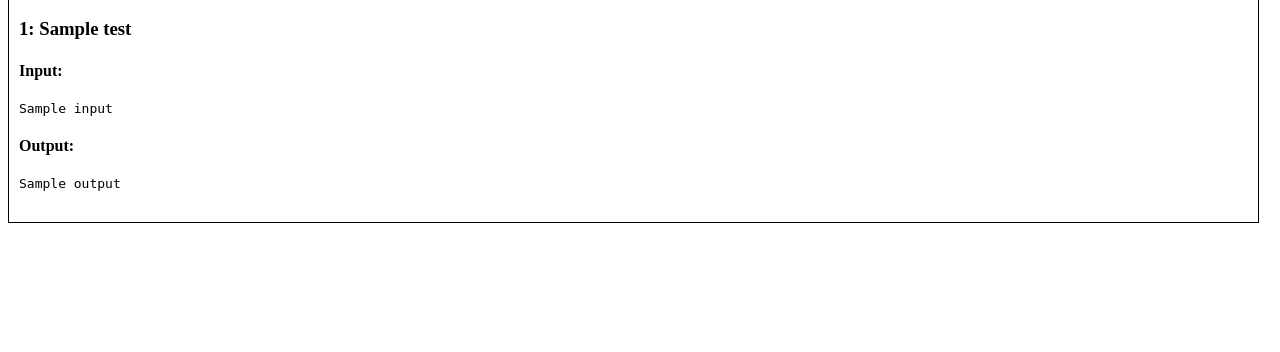
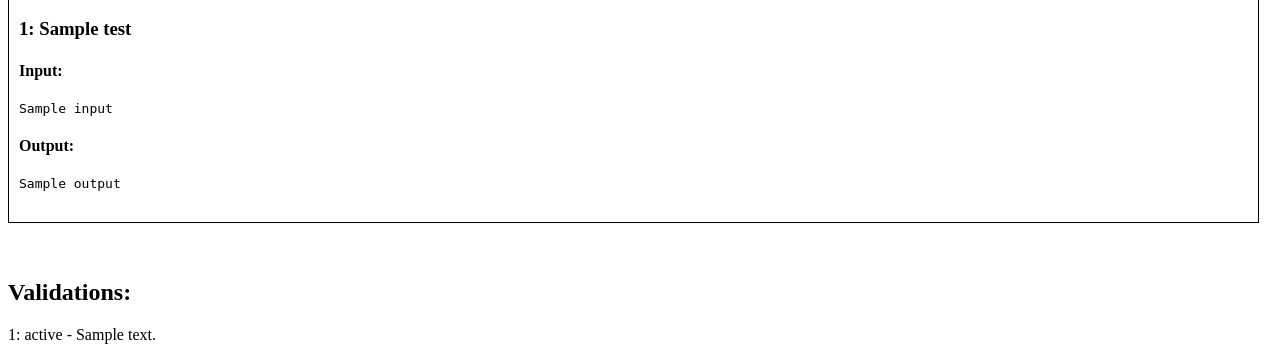
Before and after one commit to aobolensk/webforces, a Django app: page /store/1/alg/ in a window 1280 px wide. Shown: the part 548-900 px from the top of the page. Before the commit the page ends 771 px from the top, so only its background shows below. Run offline with Django 3.2, Linux system fonts and the light colour scheme; tables that the repository leaves empty hold one stand-in row (values such as "Sample post"); a database or web service that is not in the repository returns one stand-in record (values such as "Sample title").

Commit message:
Display information about validation on algorithm page

```diff
--- a/templates/alg_page.html
+++ b/templates/alg_page.html
@@ -31,6 +31,11 @@
     <br><br>
 {% endfor %}
 
+<h2>Validations:</h2>
+{% for val in validations %}
+    {{ val.id }}: {{ val.status }} - {{ val.message }}<br>
+{% endfor %}
+
 {% if messages %}
     {% for message in messages %}
         {% if message.tags %}
--- a/webforces/views.py
+++ b/webforces/views.py
@@ -20,6 +20,13 @@ class Href:
     id: str = ''
     url: str = ''
     description: str = ''
+
+
+@dataclass
+class Validation:
+    id: int
+    status: int
+    message: str
 
 
 def get_indexes(user):
@@ -213,6 +220,17 @@ class AlgView(MainPageView):
             messages.error(self.request, "Internal error: can not find current user!")
             return context
         status, tests = core.db.getAllAlgTests(context["alg_id"])
+        if status != DBStatus.s_ok:
+            messages.error(self.request, "Internal error: can not get algorithm tests!")
+            return context
+        status, tasks = core.db.getAllTasks()
+        if status != DBStatus.s_ok:
+            messages.error(self.request, "Internal error: can not get validations!")
+            return context
+        validations = []
+        for task in tasks:
+            if task.alg_id == context["alg_id"]:
+                validations.append(Validation(task.task_id, task.status, task.message))
         for i in range(len(tests)):
             tests[i] = tests[i].__dict__
         context["title"] = alg.title
@@ -220,6 +238,7 @@ class AlgView(MainPageView):
         context["source_code"] = alg.source
         context["tests"] = tests
         context["language"] = str(alg.lang_id)
+        context["validations"] = validations
         return context
 
 
```
